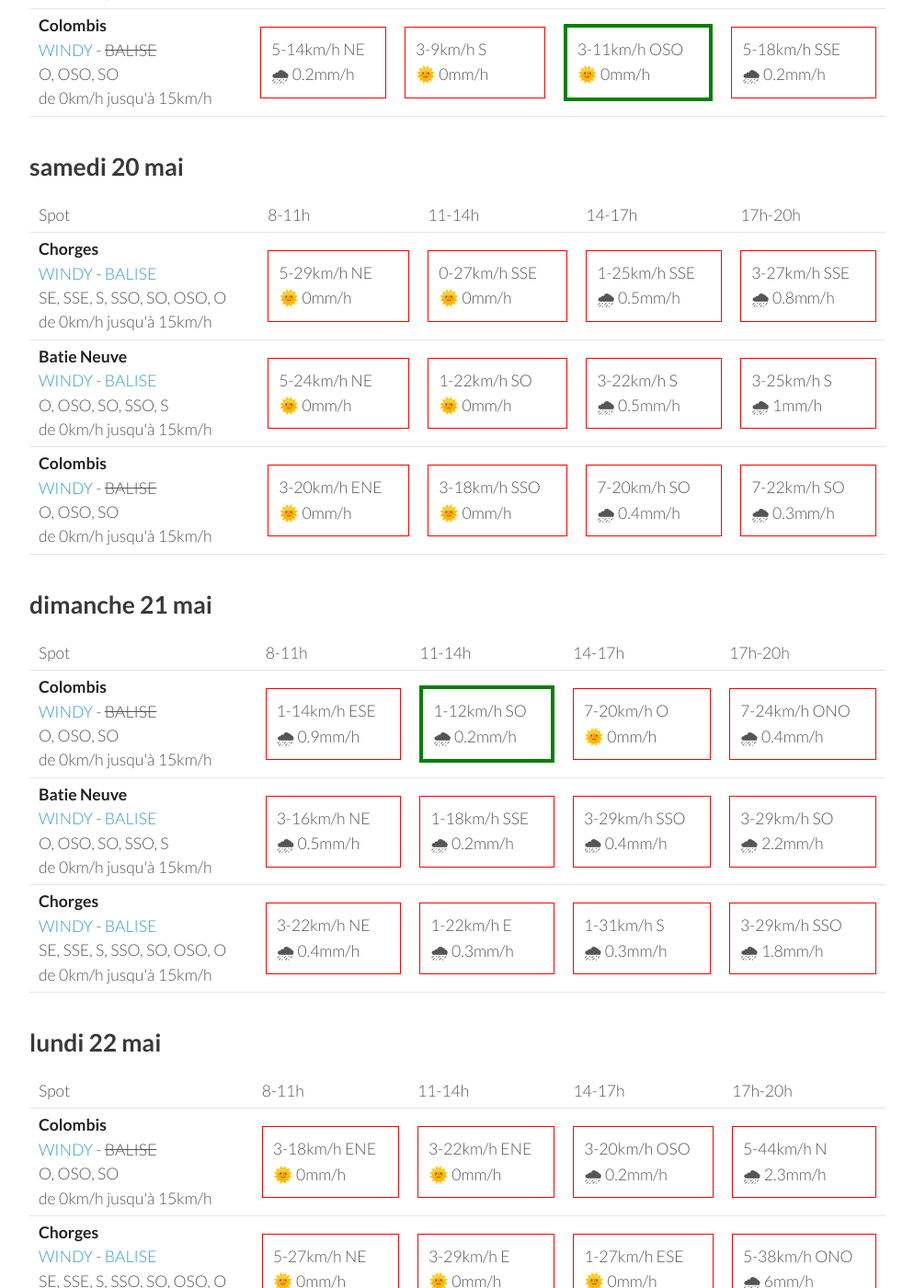
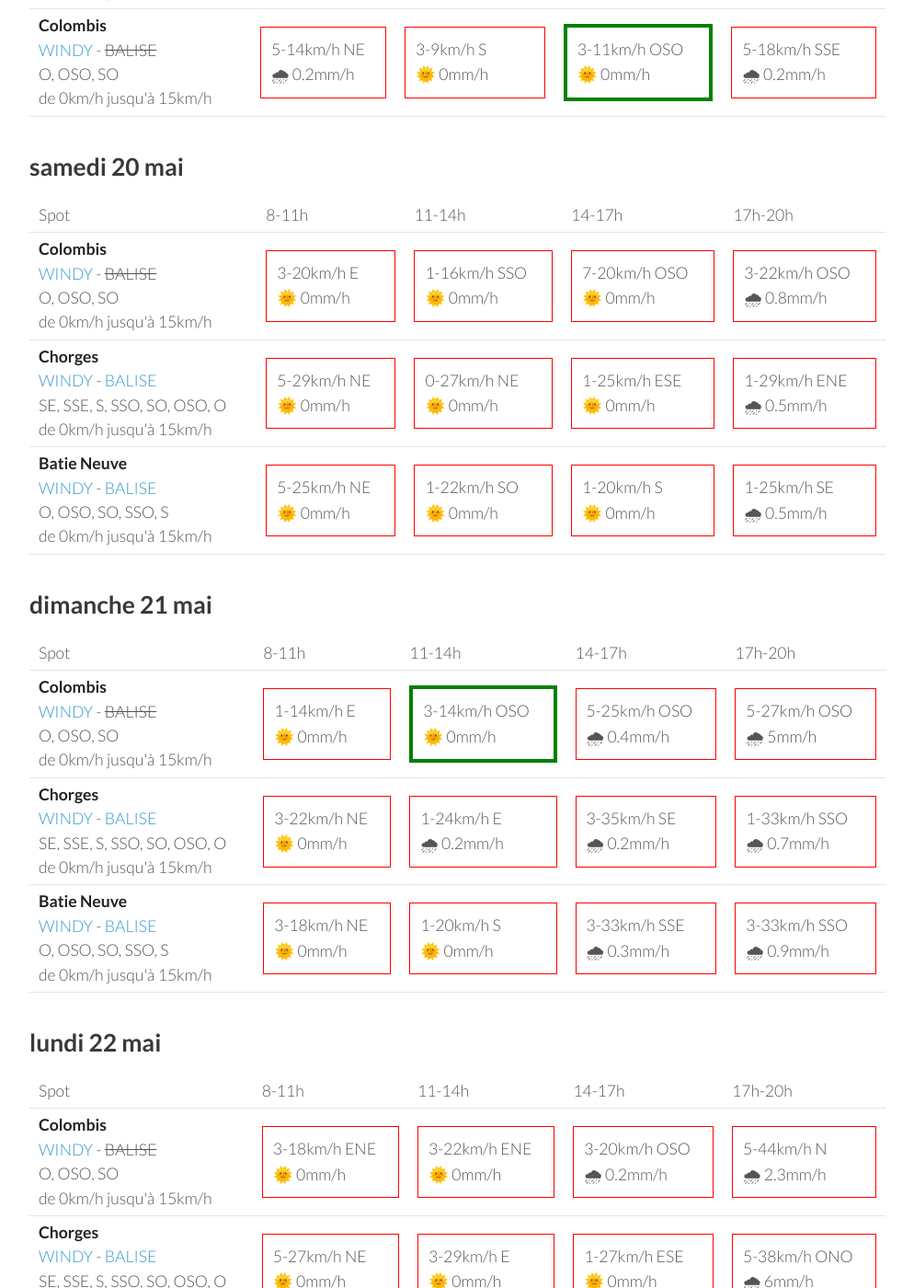
Before and after one commit to parapente-dans-le-nord/parapente-dans-le-nord.github.io, a Jekyll site: the page built from serre_poncon.markdown, in a window 1280 px wide and 1400 px high, scrolled down 1066 px. Shown: the whole window at 92% size, without its empty margins (26-1020 px from the left). Built offline with Jekyll 4.4.1, drawn with Linux system fonts in a browser that asks for light colours; some of the changed text lies outside the part shown.

Commit message:
update index.markdown

```diff
--- a/serre_poncon.markdown
+++ b/serre_poncon.markdown
@@ -111,32 +111,32 @@ page mise à jour le jeudi 18 mai 13:31
       <td>17h-20h</td>
     </tr>
 <tr>
+        <td><strong>Colombis</strong><br><a href="https://windy.com/44.494/6.216?44.559,6.262,10">WINDY</a> - <span class="no-balise"> BALISE </span><br> <span class="vent-favorable">O, OSO, SO</span><br><span class="force-vent">de 0km/h jusqu'à 15km/h</span> </td>
+
+            <td><div class="not-flyable"><p>3-20km/h E</p><p>🌞 0mm/h</p></div></td>
+            <td><div class="not-flyable"><p>1-16km/h SSO</p><p>🌞 0mm/h</p></div></td>
+            <td><div class="not-flyable"><p>7-20km/h OSO</p><p>🌞 0mm/h</p></div></td>
+            <td><div class="not-flyable"><p>3-22km/h OSO</p><p>🌧 0.8mm/h</p></div></td>
+
+
+    </tr>
+<tr>
         <td><strong>Chorges</strong><br><a href="https://windy.com/44.578/6.280?44.559,6.262,10">WINDY</a> - <span class=""><a href="https://www.openwindmap.org/PP554">BALISE</a> </span><br> <span class="vent-favorable">SE, SSE, S, SSO, SO, OSO, O</span><br><span class="force-vent">de 0km/h jusqu'à 15km/h</span> </td>
 
             <td><div class="not-flyable"><p>5-29km/h NE</p><p>🌞 0mm/h</p></div></td>
-            <td><div class="not-flyable"><p>0-27km/h SSE</p><p>🌞 0mm/h</p></div></td>
-            <td><div class="not-flyable"><p>1-25km/h SSE</p><p>🌧 0.5mm/h</p></div></td>
-            <td><div class="not-flyable"><p>3-27km/h SSE</p><p>🌧 0.8mm/h</p></div></td>
+            <td><div class="not-flyable"><p>0-27km/h NE</p><p>🌞 0mm/h</p></div></td>
+            <td><div class="not-flyable"><p>1-25km/h ESE</p><p>🌞 0mm/h</p></div></td>
+            <td><div class="not-flyable"><p>1-29km/h ENE</p><p>🌧 0.5mm/h</p></div></td>
 
 
     </tr>
 <tr>
         <td><strong>Batie Neuve</strong><br><a href="https://windy.com/44.584/6.236?44.559,6.262,10,m:eTtagly">WINDY</a> - <span class=""><a href="https://www.openwindmap.org/PP554">BALISE</a> </span><br> <span class="vent-favorable">O, OSO, SO, SSO, S</span><br><span class="force-vent">de 0km/h jusqu'à 15km/h</span> </td>
 
-            <td><div class="not-flyable"><p>5-24km/h NE</p><p>🌞 0mm/h</p></div></td>
+            <td><div class="not-flyable"><p>5-25km/h NE</p><p>🌞 0mm/h</p></div></td>
             <td><div class="not-flyable"><p>1-22km/h SO</p><p>🌞 0mm/h</p></div></td>
-            <td><div class="not-flyable"><p>3-22km/h S</p><p>🌧 0.5mm/h</p></div></td>
-            <td><div class="not-flyable"><p>3-25km/h S</p><p>🌧 1mm/h</p></div></td>
-
-
-    </tr>
-<tr>
-        <td><strong>Colombis</strong><br><a href="https://windy.com/44.494/6.216?44.559,6.262,10">WINDY</a> - <span class="no-balise"> BALISE </span><br> <span class="vent-favorable">O, OSO, SO</span><br><span class="force-vent">de 0km/h jusqu'à 15km/h</span> </td>
-
-            <td><div class="not-flyable"><p>3-20km/h ENE</p><p>🌞 0mm/h</p></div></td>
-            <td><div class="not-flyable"><p>3-18km/h SSO</p><p>🌞 0mm/h</p></div></td>
-            <td><div class="not-flyable"><p>7-20km/h SO</p><p>🌧 0.4mm/h</p></div></td>
-            <td><div class="not-flyable"><p>7-22km/h SO</p><p>🌧 0.3mm/h</p></div></td>
+            <td><div class="not-flyable"><p>1-20km/h S</p><p>🌞 0mm/h</p></div></td>
+            <td><div class="not-flyable"><p>1-25km/h SE</p><p>🌧 0.5mm/h</p></div></td>
 
 
     </tr>
@@ -159,30 +159,30 @@ page mise à jour le jeudi 18 mai 13:31
 <tr>
         <td><strong>Colombis</strong><br><a href="https://windy.com/44.494/6.216?44.559,6.262,10">WINDY</a> - <span class="no-balise"> BALISE </span><br> <span class="vent-favorable">O, OSO, SO</span><br><span class="force-vent">de 0km/h jusqu'à 15km/h</span> </td>
 
-            <td><div class="not-flyable"><p>1-14km/h ESE</p><p>🌧 0.9mm/h</p></div></td>
-            <td><div class="flyable"><p>1-12km/h SO</p><p>🌧 0.2mm/h</p></div></td>
-            <td><div class="not-flyable"><p>7-20km/h O</p><p>🌞 0mm/h</p></div></td>
-            <td><div class="not-flyable"><p>7-24km/h ONO</p><p>🌧 0.4mm/h</p></div></td>
+            <td><div class="not-flyable"><p>1-14km/h E</p><p>🌞 0mm/h</p></div></td>
+            <td><div class="flyable"><p>3-14km/h OSO</p><p>🌞 0mm/h</p></div></td>
+            <td><div class="not-flyable"><p>5-25km/h OSO</p><p>🌧 0.4mm/h</p></div></td>
+            <td><div class="not-flyable"><p>5-27km/h OSO</p><p>🌧 5mm/h</p></div></td>
+
+
+    </tr>
+<tr>
+        <td><strong>Chorges</strong><br><a href="https://windy.com/44.578/6.280?44.559,6.262,10">WINDY</a> - <span class=""><a href="https://www.openwindmap.org/PP554">BALISE</a> </span><br> <span class="vent-favorable">SE, SSE, S, SSO, SO, OSO, O</span><br><span class="force-vent">de 0km/h jusqu'à 15km/h</span> </td>
+
+            <td><div class="not-flyable"><p>3-22km/h NE</p><p>🌞 0mm/h</p></div></td>
+            <td><div class="not-flyable"><p>1-24km/h E</p><p>🌧 0.2mm/h</p></div></td>
+            <td><div class="not-flyable"><p>3-35km/h SE</p><p>🌧 0.2mm/h</p></div></td>
+            <td><div class="not-flyable"><p>1-33km/h SSO</p><p>🌧 0.7mm/h</p></div></td>
 
 
     </tr>
 <tr>
         <td><strong>Batie Neuve</strong><br><a href="https://windy.com/44.584/6.236?44.559,6.262,10,m:eTtagly">WINDY</a> - <span class=""><a href="https://www.openwindmap.org/PP554">BALISE</a> </span><br> <span class="vent-favorable">O, OSO, SO, SSO, S</span><br><span class="force-vent">de 0km/h jusqu'à 15km/h</span> </td>
 
-            <td><div class="not-flyable"><p>3-16km/h NE</p><p>🌧 0.5mm/h</p></div></td>
-            <td><div class="not-flyable"><p>1-18km/h SSE</p><p>🌧 0.2mm/h</p></div></td>
-            <td><div class="not-flyable"><p>3-29km/h SSO</p><p>🌧 0.4mm/h</p></div></td>
-            <td><div class="not-flyable"><p>3-29km/h SO</p><p>🌧 2.2mm/h</p></div></td>
-
-
-    </tr>
-<tr>
-        <td><strong>Chorges</strong><br><a href="https://windy.com/44.578/6.280?44.559,6.262,10">WINDY</a> - <span class=""><a href="https://www.openwindmap.org/PP554">BALISE</a> </span><br> <span class="vent-favorable">SE, SSE, S, SSO, SO, OSO, O</span><br><span class="force-vent">de 0km/h jusqu'à 15km/h</span> </td>
-
-            <td><div class="not-flyable"><p>3-22km/h NE</p><p>🌧 0.4mm/h</p></div></td>
-            <td><div class="not-flyable"><p>1-22km/h E</p><p>🌧 0.3mm/h</p></div></td>
-            <td><div class="not-flyable"><p>1-31km/h S</p><p>🌧 0.3mm/h</p></div></td>
-            <td><div class="not-flyable"><p>3-29km/h SSO</p><p>🌧 1.8mm/h</p></div></td>
+            <td><div class="not-flyable"><p>3-18km/h NE</p><p>🌞 0mm/h</p></div></td>
+            <td><div class="not-flyable"><p>1-20km/h S</p><p>🌞 0mm/h</p></div></td>
+            <td><div class="not-flyable"><p>3-33km/h SSE</p><p>🌧 0.3mm/h</p></div></td>
+            <td><div class="not-flyable"><p>3-33km/h SSO</p><p>🌧 0.9mm/h</p></div></td>
 
 
     </tr>
```
Also changed, not shown: other parts of serre_poncon.markdown (+1 -1 lines).
